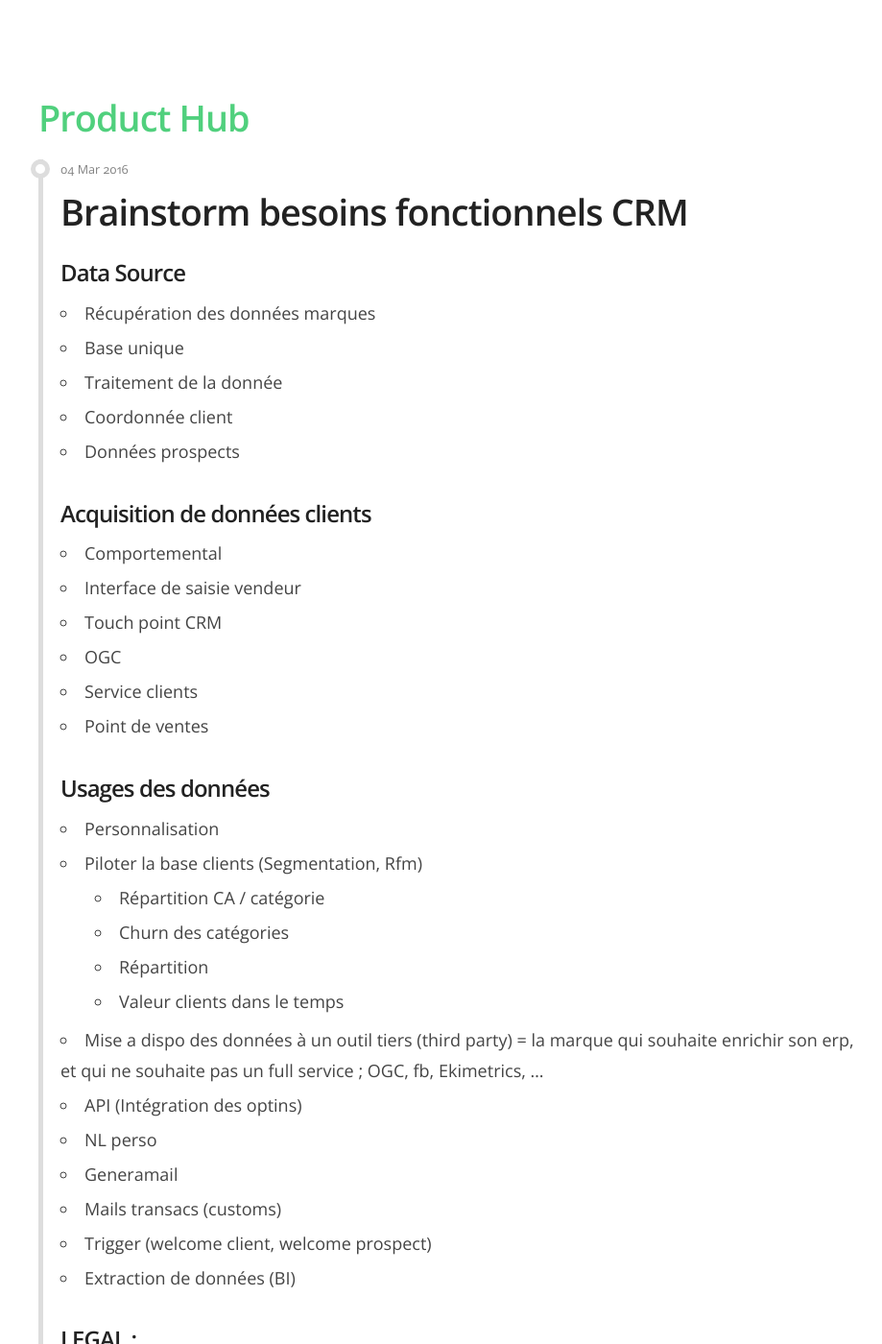
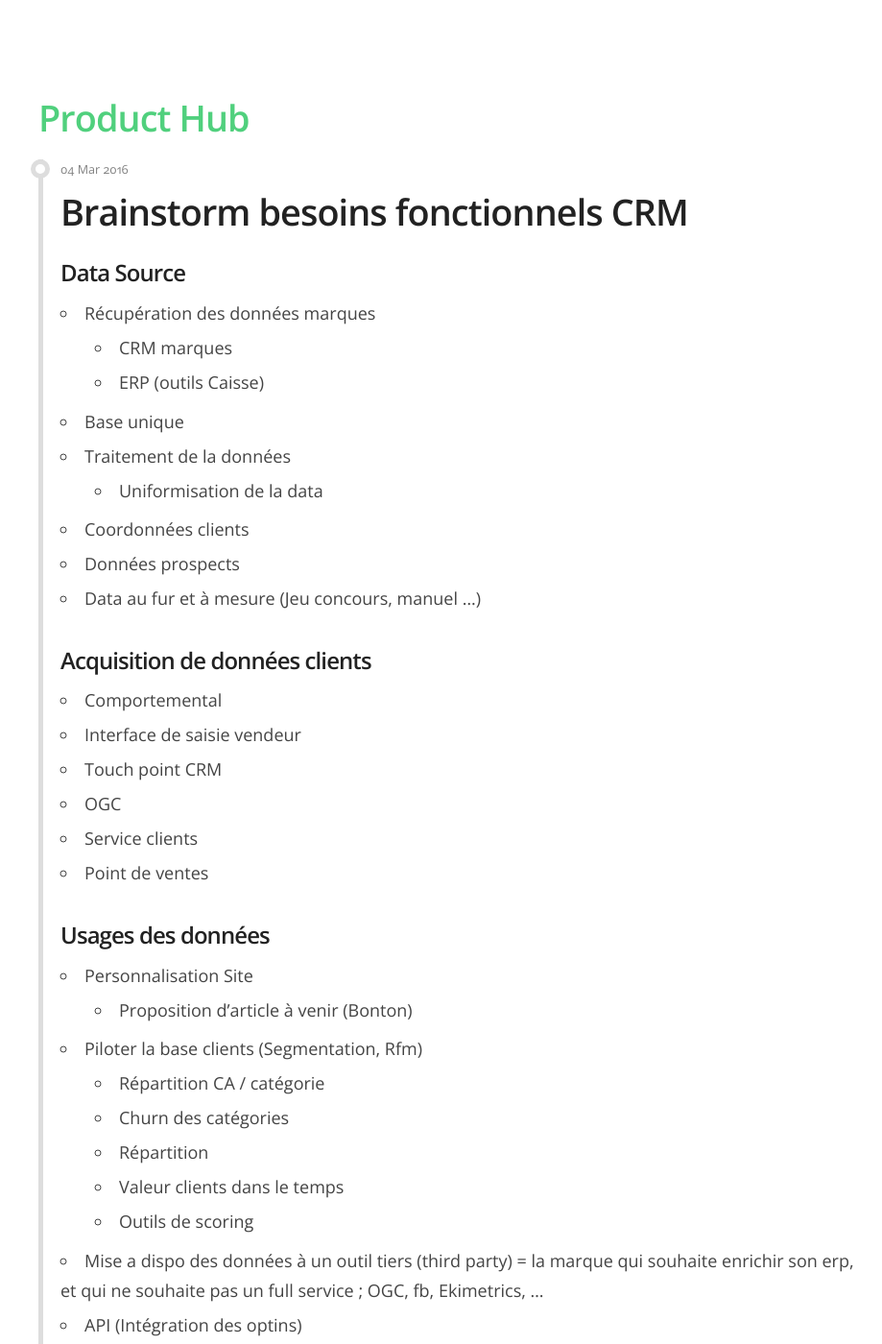
Before and after one commit to Akashrine/product-timeline, a Jekyll site: the page built from src/_posts/2016-03-04-Besoins-fonctionnels-crm-1.md, in a window 1280 px wide and 1400 px high. Shown: the whole window at 96% size, without its empty margins (168-1087 px from the left). Built offline with Jekyll 4.4.1, drawn with Linux system fonts in a browser that asks for light colours; some of the changed text lies outside the part shown.

Commit message:
ajout CRM

```diff
--- a/src/_posts/2016-03-04-Besoins-fonctionnels-crm-1.md
+++ b/src/_posts/2016-03-04-Besoins-fonctionnels-crm-1.md
@@ -5,10 +5,14 @@ title: Brainstorm besoins fonctionnels CRM
 
 ### Data Source
 * Récupération des données marques
+    - CRM marques
+    - ERP (outils Caisse)
 * Base unique
-* Traitement de la donnée
-* Coordonnée client
+* Traitement de la données
+    - Uniformisation de la data
+* Coordonnées clients
 * Données prospects
+* Data au fur et à mesure (Jeu concours, manuel ...)
 
 ### Acquisition de données clients
 * Comportemental
@@ -19,15 +23,14 @@ title: Brainstorm besoins fonctionnels CRM
 * Point de ventes
 
 ### Usages des données
-* Personnalisation
+* Personnalisation Site
+    - Proposition d'article à venir (Bonton)
 * Piloter la base clients (Segmentation, Rfm)
     * Répartition CA / catégorie
     * Churn des catégories
     * Répartition
     * Valeur clients dans le temps
-
-
-
+    * Outils de scoring
 * Mise a dispo des données à un outil tiers (third party) = la marque qui souhaite enrichir son erp, et qui ne souhaite pas un full service ; OGC, fb, Ekimetrics, …
 * API (Intégration des optins)
 * NL perso
@@ -35,6 +38,7 @@ title: Brainstorm besoins fonctionnels CRM
 * Mails transacs (customs)
 * Trigger (welcome client, welcome prospect)
 * Extraction de données (BI)
+* Création de ciblage (ISO IDContact)
 
 ### LEGAL :
 * Déclaration à la CNIL
```
